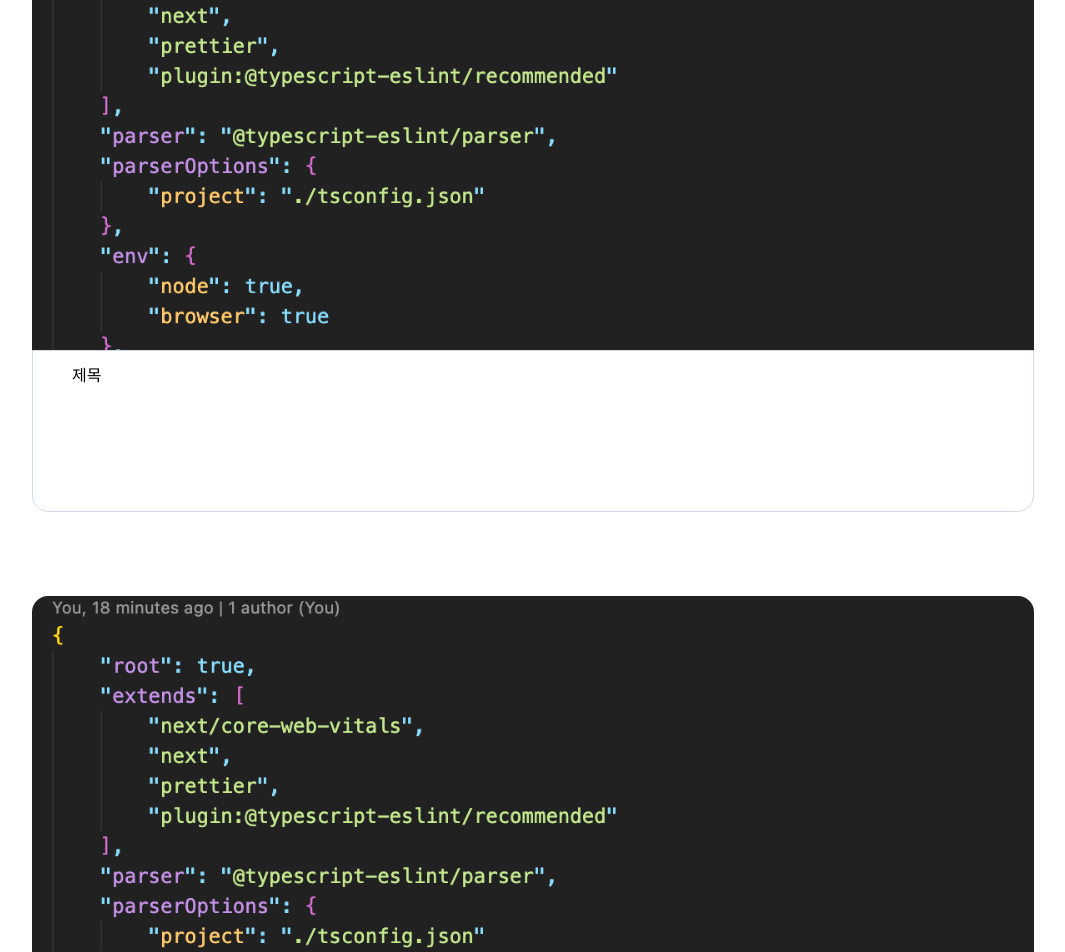
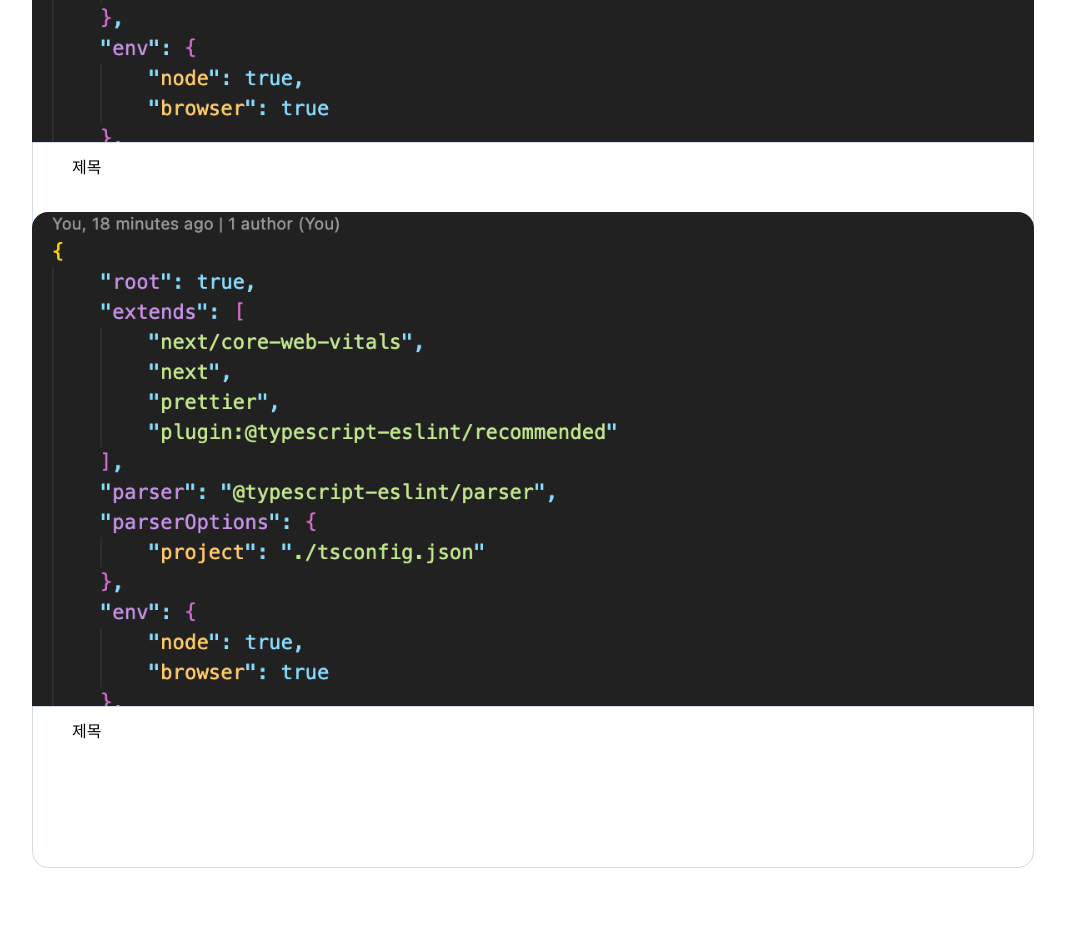
Before and after one commit to minsun0714/techblog_eng_ver, a Next.js app: page /posts in a window 1280 px wide. Shown: the part 260-1212 px from the top of the page, without its empty margins (107-1172 px from the left). Built offline with nearby package versions, Linux system fonts and the light colour scheme.

Commit message:
💄 ul tag에서 카드간 간격 조정하는 것으로 변경

```diff
--- a/src/app/posts/page.tsx
+++ b/src/app/posts/page.tsx
@@ -4,11 +4,11 @@ import DummyImg from 'public/dummyImg.png';
 
 const PostsPage = () => {
 	return (
-		<ul className="flex flex-col items-center justify-center gap-y-36 pt-96">
-			<li className="py-52">
+		<ul className="flex flex-col items-center justify-center gap-y-96 pb-40 pt-96">
+			<li>
 				<Card isBig={true} imgUrl={DummyImg} title="제목" />
 			</li>
-			<li className="py-52">
+			<li>
 				<Card isBig={true} imgUrl={DummyImg} title="제목" />
 			</li>
 		</ul>
```
